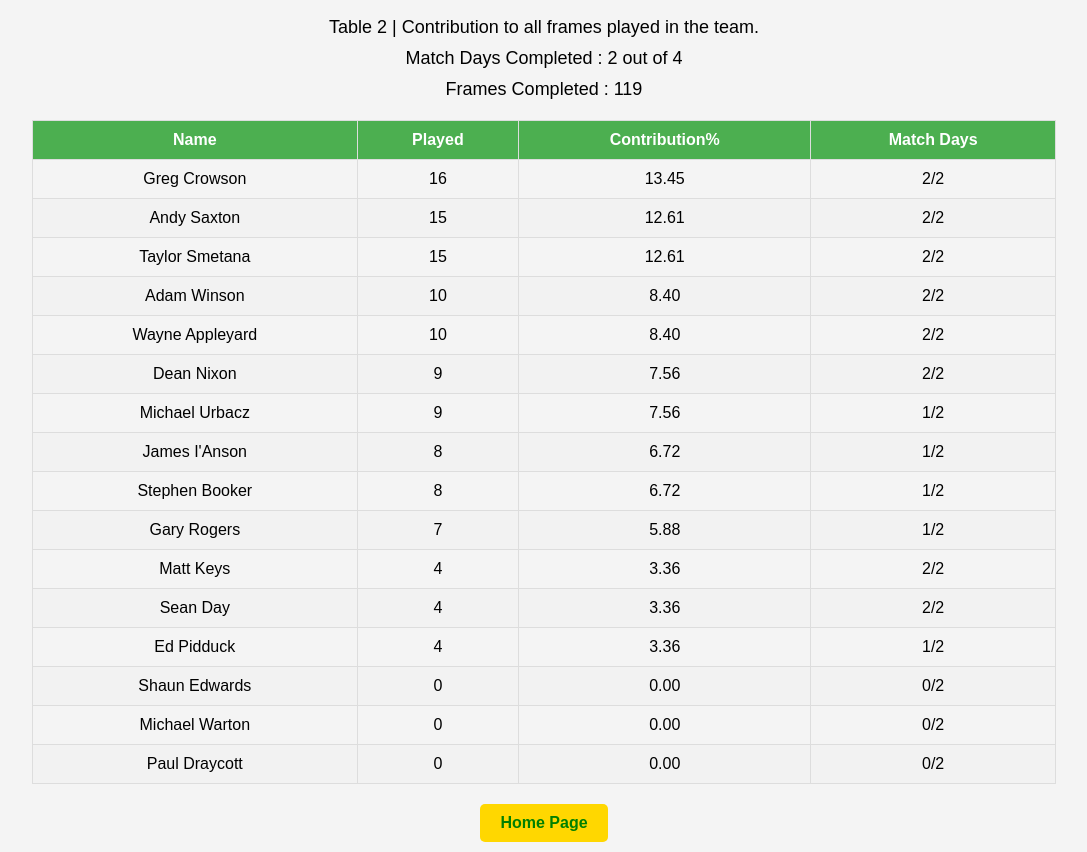
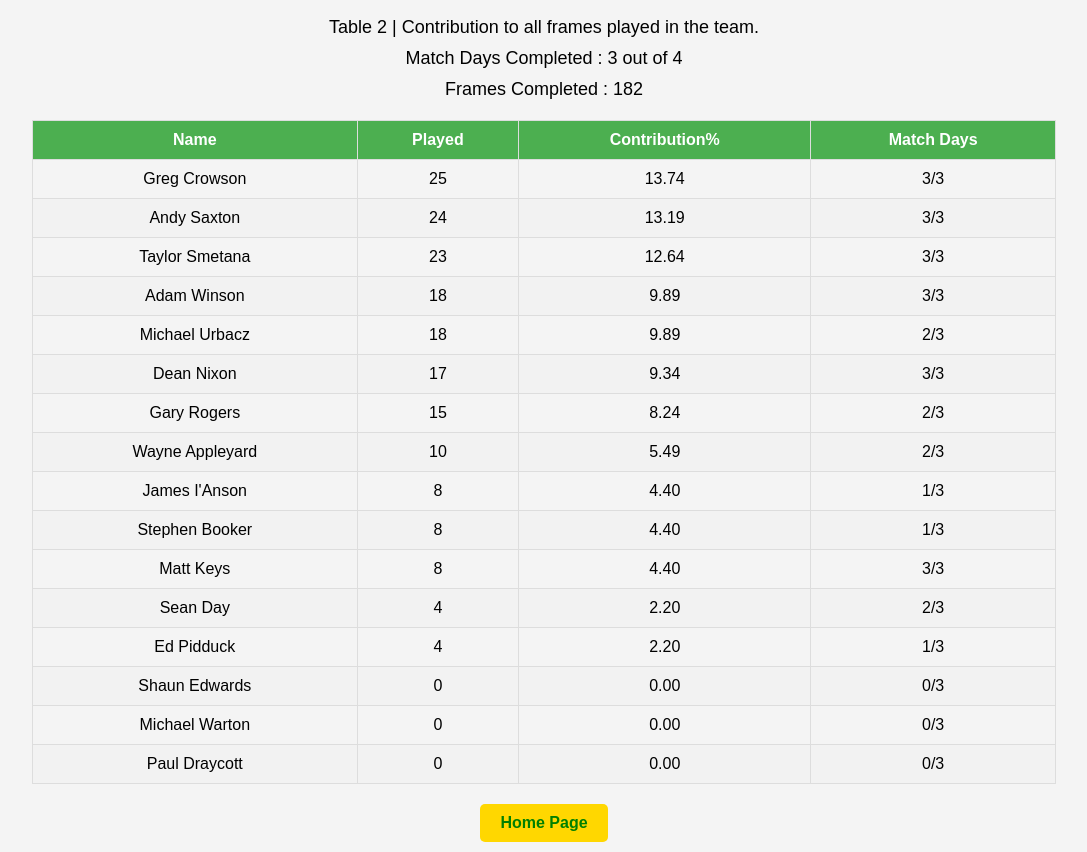
Before and after one commit to StaplefordCCIL/player-performance, a plain HTML site: page index.html in a window 1280 px wide. Shown: the part 776-1628 px from the top of the page, without its empty margins (96-1183 px from the left). Drawn offline with Linux system fonts and the light colour scheme.

Commit message:
Update index.html

```diff
--- a/index.html
+++ b/index.html
@@ -195,8 +195,8 @@
 <section>
     <div class="sub-header"></div>
     <div class="sub-header">Table 2 | Contribution to all frames played in the team.</div>
-    <div class="sub-header">Match Days Completed : 2 out of 4</div>
-    <div class="sub-header">Frames Completed : 119</div>
+    <div class="sub-header">Match Days Completed : 3 out of 4</div>
+    <div class="sub-header">Frames Completed : 182</div>
     <div class="sub-header"></div>
 </section>
 
@@ -212,99 +212,99 @@
     <tbody>
         <tr>
             <td>Greg Crowson</td>
-            <td>16</td>
-            <td>13.45</td>
-            <td>2/2</td>
+            <td>25</td>
+            <td>13.74</td>
+            <td>3/3</td>
         </tr>
         <tr>
             <td>Andy Saxton</td>
-            <td>15</td>
-            <td>12.61</td>
-            <td>2/2</td>
+            <td>24</td>
+            <td>13.19</td>
+            <td>3/3</td>
         </tr>
         <tr>
             <td>Taylor Smetana</td>
-            <td>15</td>
-            <td>12.61</td>
-            <td>2/2</td>
+            <td>23</td>
+            <td>12.64</td>
+            <td>3/3</td>
         </tr>
         <tr>
             <td>Adam Winson</td>
-            <td>10</td>
-            <td>8.40</td>
-            <td>2/2</td>
+            <td>18</td>
+            <td>9.89</td>
+            <td>3/3</td>
+        </tr>
+        <tr>
+            <td>Michael Urbacz</td>
+            <td>18</td>
+            <td>9.89</td>
+            <td>2/3</td>
+        </tr>
+        <tr>
+            <td>Dean Nixon</td>
+            <td>17</td>
+            <td>9.34</td>
+            <td>3/3</td>
+        </tr>
+        <tr>
+            <td>Gary Rogers</td>
+            <td>15</td>
+            <td>8.24</td>
+            <td>2/3</td>
         </tr>
         <tr>
             <td>Wayne Appleyard</td>
             <td>10</td>
-            <td>8.40</td>
-            <td>2/2</td>
-        </tr>
-        <tr>
-            <td>Dean Nixon</td>
-            <td>9</td>
-            <td>7.56</td>
-            <td>2/2</td>
-        </tr>
-        <tr>
-            <td>Michael Urbacz</td>
-            <td>9</td>
-            <td>7.56</td>
-            <td>1/2</td>
+            <td>5.49</td>
+            <td>2/3</td>
         </tr>
         <tr>
             <td>James I'Anson</td>
             <td>8</td>
-            <td>6.72</td>
-            <td>1/2</td>
+            <td>4.40</td>
+            <td>1/3</td>
         </tr>
         <tr>
             <td>Stephen Booker</td>
             <td>8</td>
-            <td>6.72</td>
-            <td>1/2</td>
-        </tr>
-        <tr>
-            <td>Gary Rogers</td>
-            <td>7</td>
-            <td>5.88</td>
-            <td>1/2</td>
+            <td>4.40</td>
+            <td>1/3</td>
         </tr>
         <tr>
             <td>Matt Keys</td>
-            <td>4</td>
-            <td>3.36</td>
-            <td>2/2</td>
+            <td>8</td>
+            <td>4.40</td>
+            <td>3/3</td>
         </tr>
         <tr>
             <td>Sean Day</td>
             <td>4</td>
-            <td>3.36</td>
-            <td>2/2</td>
+            <td>2.20</td>
+            <td>2/3</td>
         </tr>
         <tr>
             <td>Ed Pidduck</td>
             <td>4</td>
-            <td>3.36</td>
-            <td>1/2</td>
+            <td>2.20</td>
+            <td>1/3</td>
         </tr>
         <tr>
             <td>Shaun Edwards</td>
             <td>0</td>
             <td>0.00</td>
-            <td>0/2</td>
+            <td>0/3</td>
         </tr>
         <tr>
             <td>Michael Warton</td>
             <td>0</td>
             <td>0.00</td>
-            <td>0/2</td>
+            <td>0/3</td>
         </tr>
         <tr>
             <td>Paul Draycott</td>
             <td>0</td>
             <td>0.00</td>
-            <td>0/2</td>
+            <td>0/3</td>
         </tr>
     </tbody>
 </table>
```
